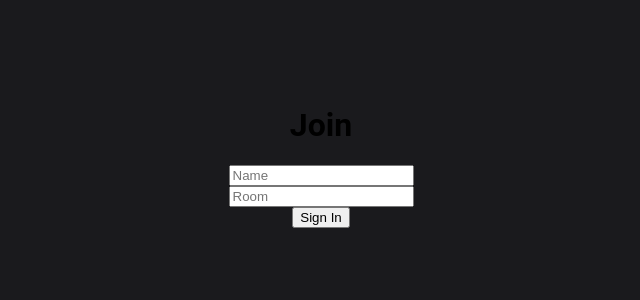
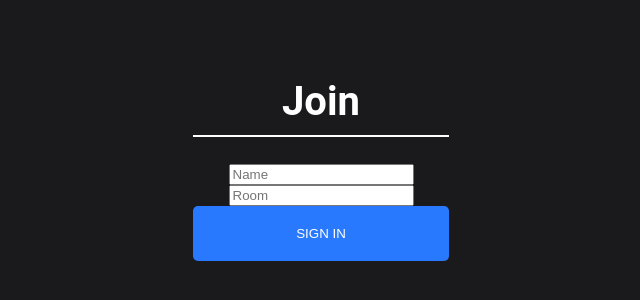
Before and after one commit to HoangTienDinh/chatter-socketio-react, a React (Create React App) app in the folder client/: page / in a window 1280 px wide. Shown: the part 244-544 px from the top of the page, without its empty margins (319-959 px from the left). Built offline with nearby package versions, Linux system fonts and the light colour scheme.

Commit message:
add css to button and heading

```diff
--- a/client/src/components/Join/Join.css
+++ b/client/src/components/Join/Join.css
@@ -20,3 +20,26 @@ html, body {
     align-items: center;
     background-color: #1A1A1D;
 }
+
+.joinInnerContainer {
+    width: 20%;
+}
+
+.heading {
+    color: white;
+    font-size: 2.5em;
+    padding-bottom: 10px;
+    border-bottom: 2px solid white;
+}
+
+.button {
+    color : #fff !important;
+    text-transform: uppercase;
+    text-decoration: none;
+    background: #2979FF;
+    padding: 20px;
+    border-radius: 5px;
+    display: inline-block;
+    border: none;
+    width: 100%;
+}
```
